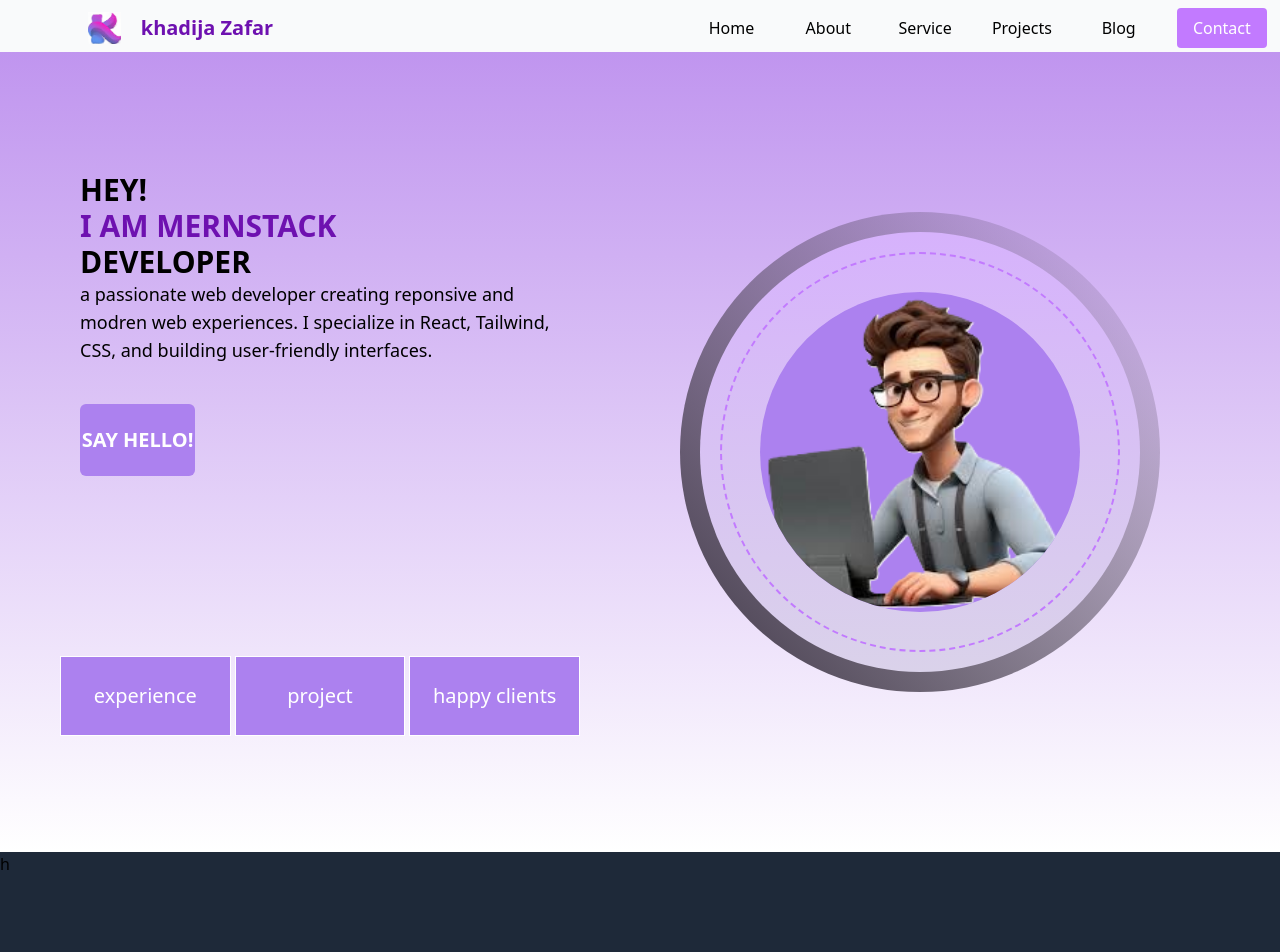
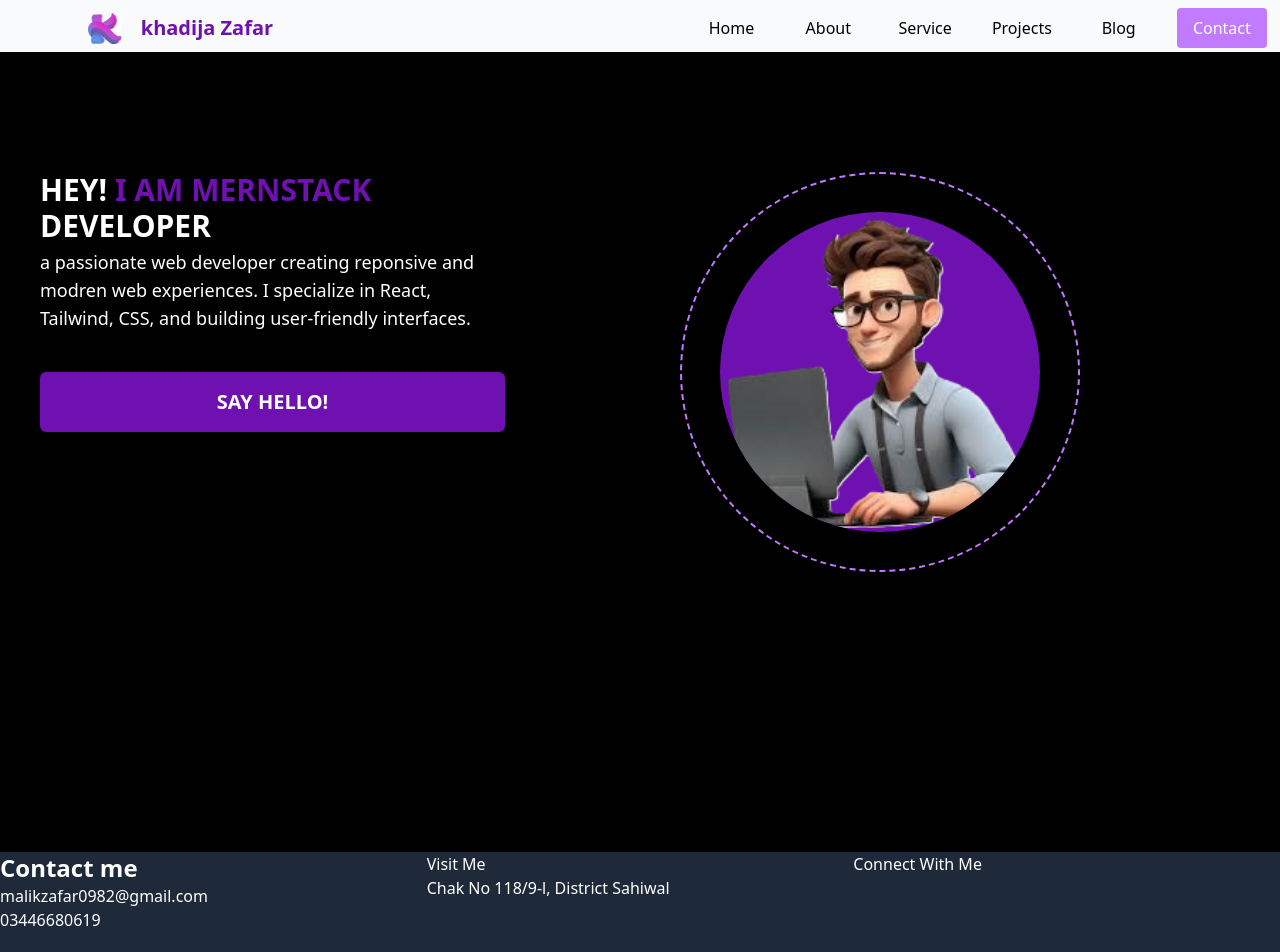
Before and after one commit to khadijaZafar2511/porfolio.web, a React (Vite) app: page / in a window 1280 px wide. Shown: the top 952 px of the page. Built offline with nearby package versions, Linux system fonts and the light colour scheme.

Commit message:
fixing ui

```diff
--- a/src/components/Myinfo.jsx
+++ b/src/components/Myinfo.jsx
@@ -3,25 +3,29 @@ import React from 'react'
 export default function Myinfo() {
   return (
     <>
-      <div className="w-full min-h-screen  ">
-        <div className="w-full h-[100dvh]  flex flex-col  md:flex-row bg-gradient-to-t from-white-500  to-[rgb(192,149,239)] ">
-          <div className="  md:h-[100dvh] md:w-1/2  w-full h-3/4 flex flex-col  items-center justify-center ">
+      <div className="w-full min-h-screen overflow-x-hidden overscroll-x-none ">
+        <div className="w-full h-dvh  flex flex-col  md:flex-row bg-black text-white ">
+          <div className="  md:w-1/2  w-full h-1/2 md:h-3/4 flex flex-col  ml-5 md:ml-10 justify-center">
             <div className="md:h-[60dvh] h-1/2 w-3/4 flex flex-col md:mt-30">
-              <h1 className="md:text-3xl text-xl  font-bold">
-                HEY! <h1 className="text-purple-800"> I AM MERNSTACK</h1>
+              <h1 className="md:text-3xl text-md text-xl  font-bold">
+                HEY!
+                <span className="text-purple-800 md:text-3xl text-2xl">
+                  {" "}
+                  I AM MERNSTACK{" "}
+                </span>
                 DEVELOPER
               </h1>
-              <p className="md:text-lg text-sm">
+              <p className="md:text-lg text-sm mt-1">
                 a passionate web developer creating reponsive and modren web
                 experiences. I specialize in React, Tailwind, CSS, and building
                 user-friendly interfaces.
               </p>
-              <botton className="lg:h-[9dvh]  h-[6dvh] lg:w-[9svw] text-gray-200 w-[23svw] font-bold rounded-md border-none bg-[rgb(172,129,239)] border text-white text-base lg:mt-10 mt-4 flex items-center justify-center lg:text-xl text-sm">
+              <botton className="p-4 font-bold rounded-md border-none bg-purple-800 border text-white text-base lg:mt-10 mt-4 flex items-center justify-center lg:text-xl text-sm">
                 SAY HELLO!
               </botton>
             </div>
-            <div className="h-1/4 w-full">
-              <div className="  md:text-xl text-sm lg:h-[10dvh] h-[10dvh] w-full text-white  grid grid-cols-3 gap-1 md:px-15  px-8 lg:mt-1 mt-5">
+            {/* <div className="h-1/4 w-full"> */}
+            {/* <div1 className=" hidden md:block md:text-xl text-sm lg:h-[10dvh] h-[10dvh] w-full text-white  grid grid-cols-3 gap-1 md:px-15  px-8 lg:mt-1 mt-5">
                 <dv className=" flex justify-center items-center  bg-[rgb(172,129,239)]  border ">
                   experience
                 </dv>
@@ -31,25 +35,40 @@ export default function Myinfo() {
                 <div className=" flex justify-center items-center border   bg-[rgb(172,129,239)]  ">
                   happy clients
                 </div>
+              </div1> */}
+            {/* </div> */}
           </div>
-            </div>
-          </div>
-          <div className=" md:h-[100dvh] md:w-1/2 w-full h-1/3 flex items-center md:justify-start justify-center">
-            <div className=" ml-10 md:h-[60dvh] h-[35dvh] w-[35dvh]  md:w-[60dvh] flex items-center justify-center border  border-none rounded-full  bg-gradient-to-tr from-[rgb(61,53,68)] to[rgba(198,252,216,1)]">
-              <div className="md:h-[55dvh] md:w-[55dvh]  h-[33dvh] w-[33dvh] bg-gradient-to-b from-[rgb(214,178,252)] to-[rgba(218,210,234,1)] border border-none rounded-full flex items-center justify-center">
-                <div className="md:h-[50dvh] md:w-[50dvh] h-[30dvh] w-[30dvh] flex items-center justify-center border rounded-full border-dashed  border-2 border-purple-400">
-                  <div className="bg-[rgb(172,129,239)] md:h-[40dvh] md:w-[40dvh] h-[25dvh] w-[25dvh] brder rounded-full">
+          {/* <div className=" md:h-[100dvh] md:w-1/2 w-full h-1/3 flex items-center md:justify-start justify-center">
+            <div className=" ml-10 md:h-[60dvh] h-[35dvh] w-[35dvh]  md:w-[60dvh] flex items-center justify-center border  border-none rounded-full bg-purple-800"> */}
+          <div className="md:h-dvh md:w-1/2 w-full h-1/3 flex md:mt-25 mt-5  md:justify-start justify-center">
+            <div1 className="md:h-[55dvh] md:w-[55dvh]  h-[33dvh] w-[33dvh]  border border-none rounded-full flex items-center justify-center">
+              <div className="md:h-[50dvh] md:w-[50dvh] h-[30dvh] w-[30dvh] flex items-center justify-center  rounded-full border-dashed  border-2 border-purple-400">
+                <div className="bg-purple-800 md:h-[40dvh] md:w-[40dvh] h-[25dvh] w-[25dvh] brder rounded-full">
                   <img
                     className="md:h-[40dvh] md:w-[40dvh] h-[25dvh] w-[25dvh] brder rounded-full  "
                     src="/assets/images2.png"
                   ></img>
                 </div>
               </div>
+            </div1>
           </div>
         </div>
+        {/* </div>
+        </div> */}
+        <div className="w-full h-[40dvh] bg-gray-800 grid lg:grid-cols-3  md:grid-cols-2 text-white">
+          <div className="h-1/3 w-full flex flex-col">
+            <h1 className="text-2xl font-bold">Contact me</h1>
+            <h1>malikzafar0982@gmail.com</h1>
+            <h1>03446680619</h1>
+          </div>
+          <div className="h-1/3 w-full ">
+            <h1>Visit Me</h1>
+            <h1>Chak No 118/9-l, District Sahiwal</h1>
+          </div>
+          <div className="h-1/3 w-full">
+            <h1>Connect With Me</h1>
           </div>
         </div>
-        <div className="w-full h-[40dvh] bg-gray-800 ">h</div>
       </div>
     </>
   );
```
Also changed, not shown: src/components/Skills.jsx (+18 -18 lines). Lines whose indentation alone changed are shown as unchanged.
